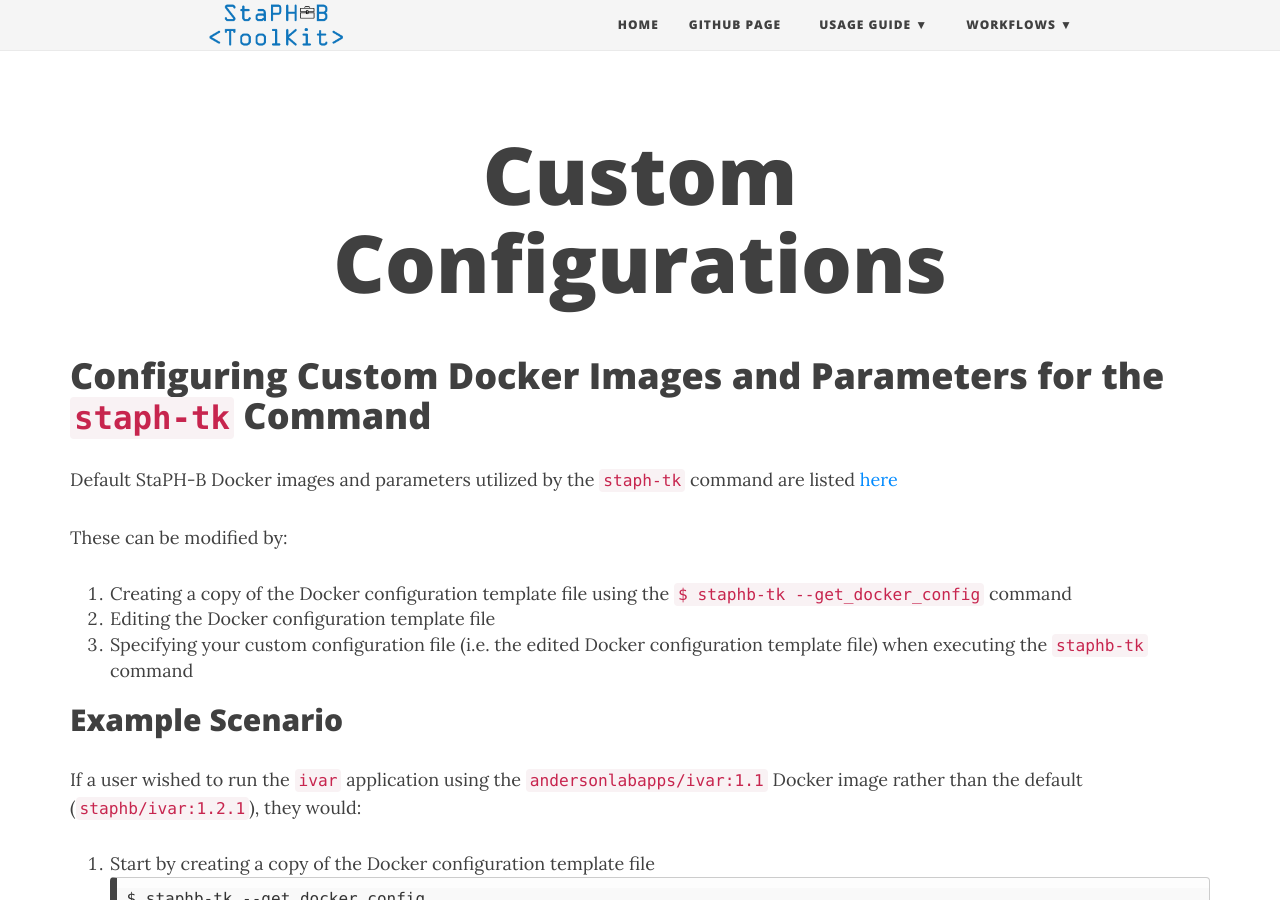
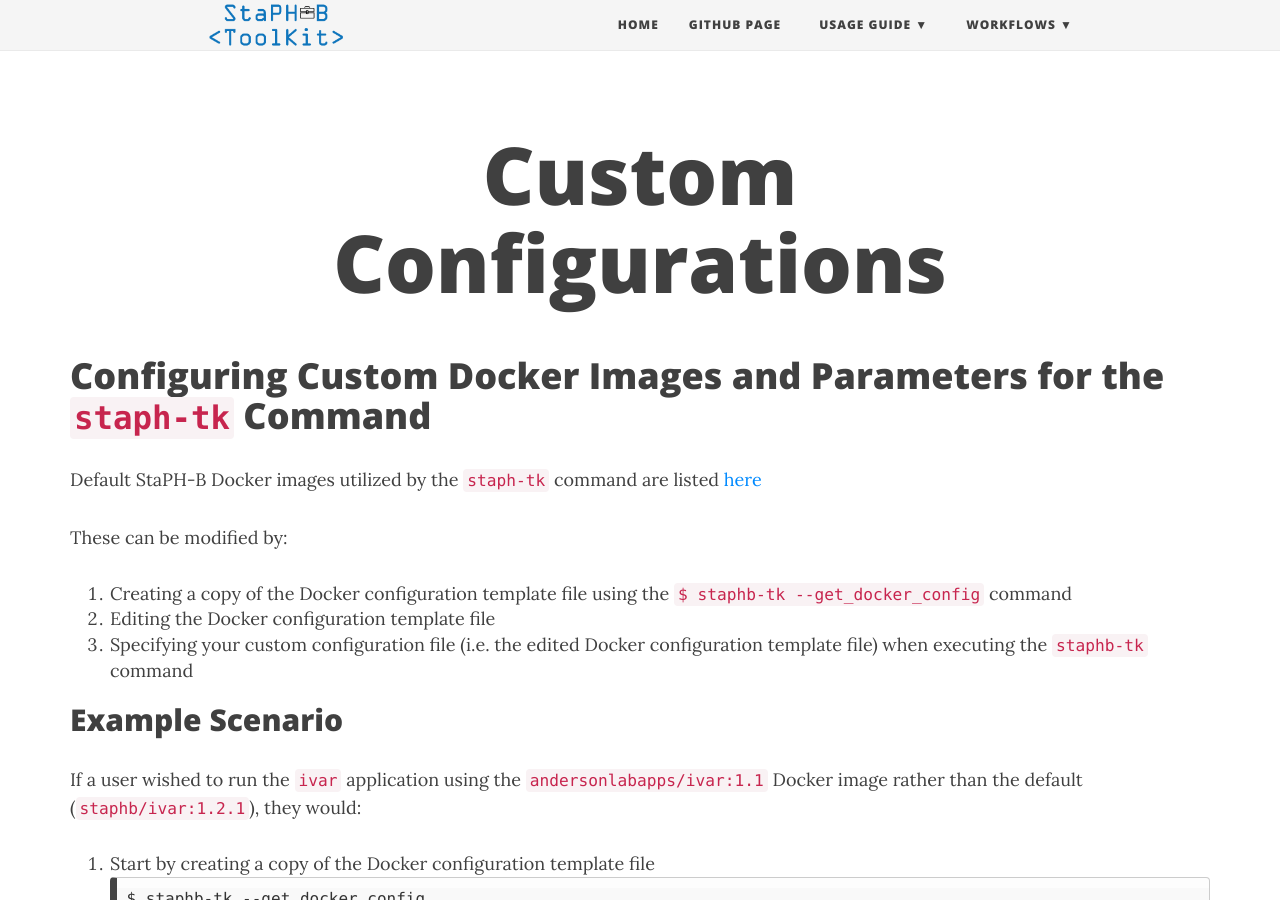
Before and after one commit to StaPH-B/staphb_toolkit, a Jekyll site: the page built from docs/configs.md, in a window 1280 px wide and 900 px high. Built offline with Jekyll 4.4.1, drawn with Linux system fonts in a browser that asks for light colours; nearby versions of some CDN libraries.

```diff
--- a/docs/configs.md
+++ b/docs/configs.md
@@ -4,7 +4,7 @@
 ---
 
 # Configuring Custom Docker Images and Parameters for the `staph-tk` Command
-Default StaPH-B Docker images and parameters utilized by the `staph-tk` command are listed [here](/default_images)
+Default StaPH-B Docker images utilized by the `staph-tk` command are listed [here](/default_images)
 
 These can be modified by:
 1. Creating a copy of the Docker configuration template file using the `$ staphb-tk --get_docker_config` command
```
Also changed, not shown: docs/index.md (+1 -0 lines).
